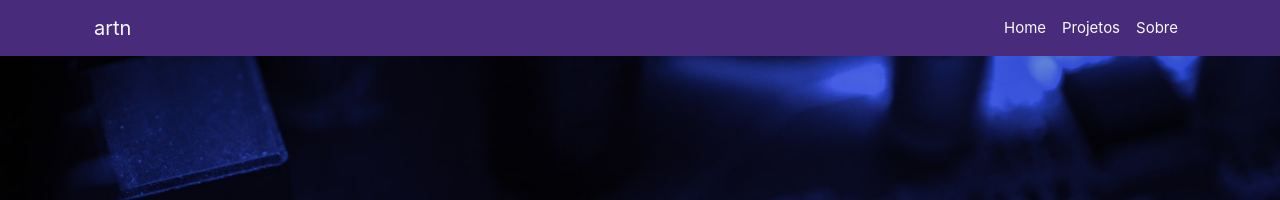
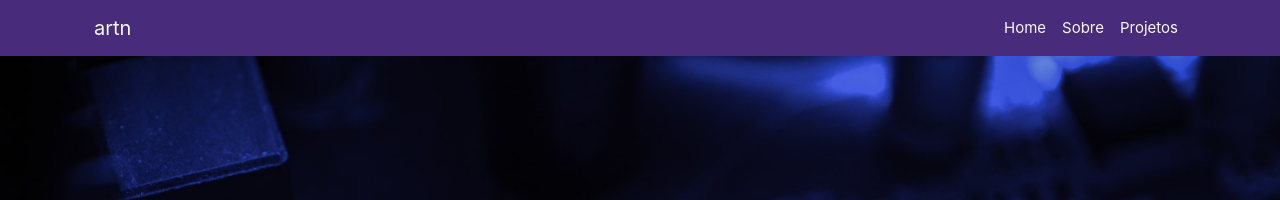
Before and after one commit to artn-dev/website, a Next.js app: page / in a window 1280 px wide. Shown: the top 200 px of the page. Built offline with nearby package versions, Linux system fonts and the light colour scheme; a web font is replaced by a local one.

Commit message:
Update header links

```diff
--- a/components/Header.tsx
+++ b/components/Header.tsx
@@ -8,7 +8,7 @@ interface HeaderLinkProps {
 };
 
 
-const HeaderLink = ({ children, href = "/"}: HeaderLinkProps) => (
+const HeaderLink = ({ children, href = "#"}: HeaderLinkProps) => (
     <div className="nav-item">
         <Link href={href} passHref>
             <a className="nav-link link-light" style={{
@@ -42,8 +42,8 @@ const Header = () => (
                 <div className="collapse navbar-collapse" id="navbarSupportedContent">
                     <div className="navbar-nav ms-auto">
                         <HeaderLink>Home</HeaderLink>
+                        <HeaderLink href="#about">Sobre</HeaderLink>
                         <HeaderLink>Projetos</HeaderLink>
-                        <HeaderLink>Sobre</HeaderLink>
                     </div>
                 </div>
 
```
